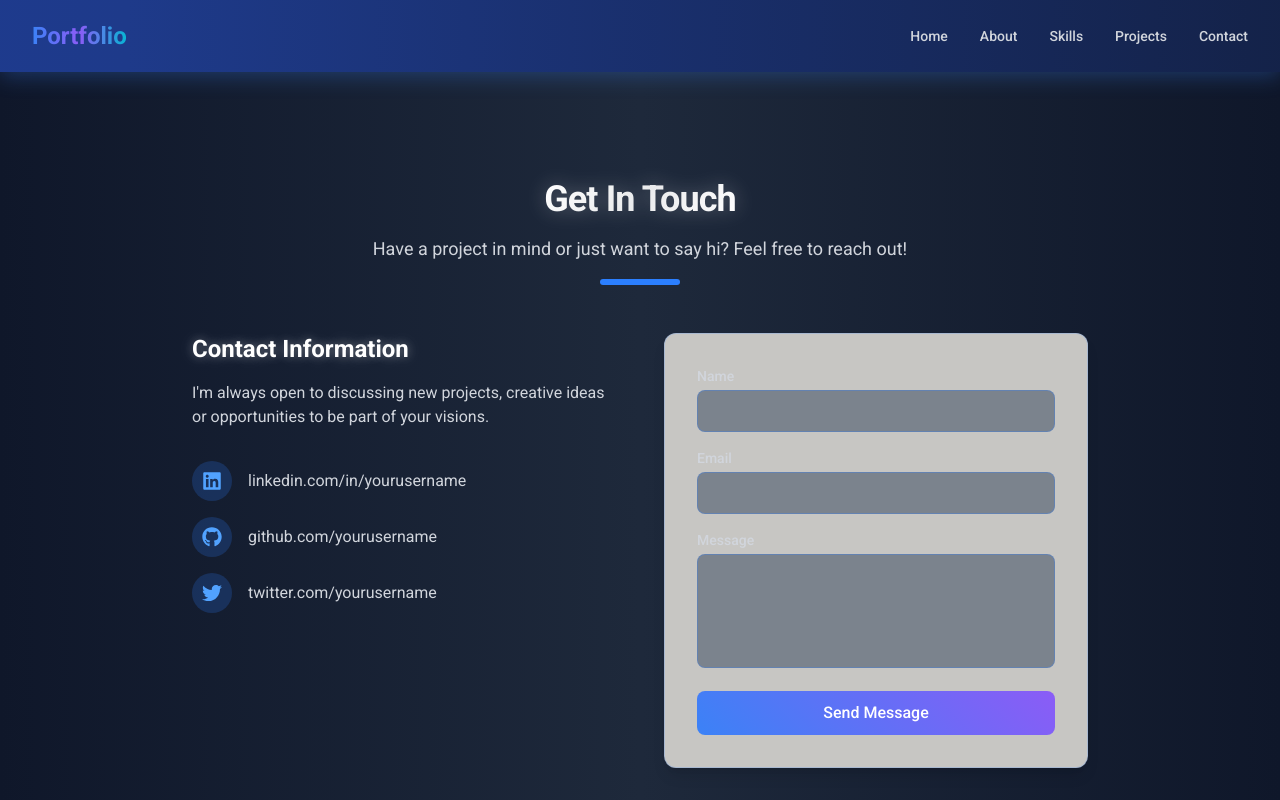
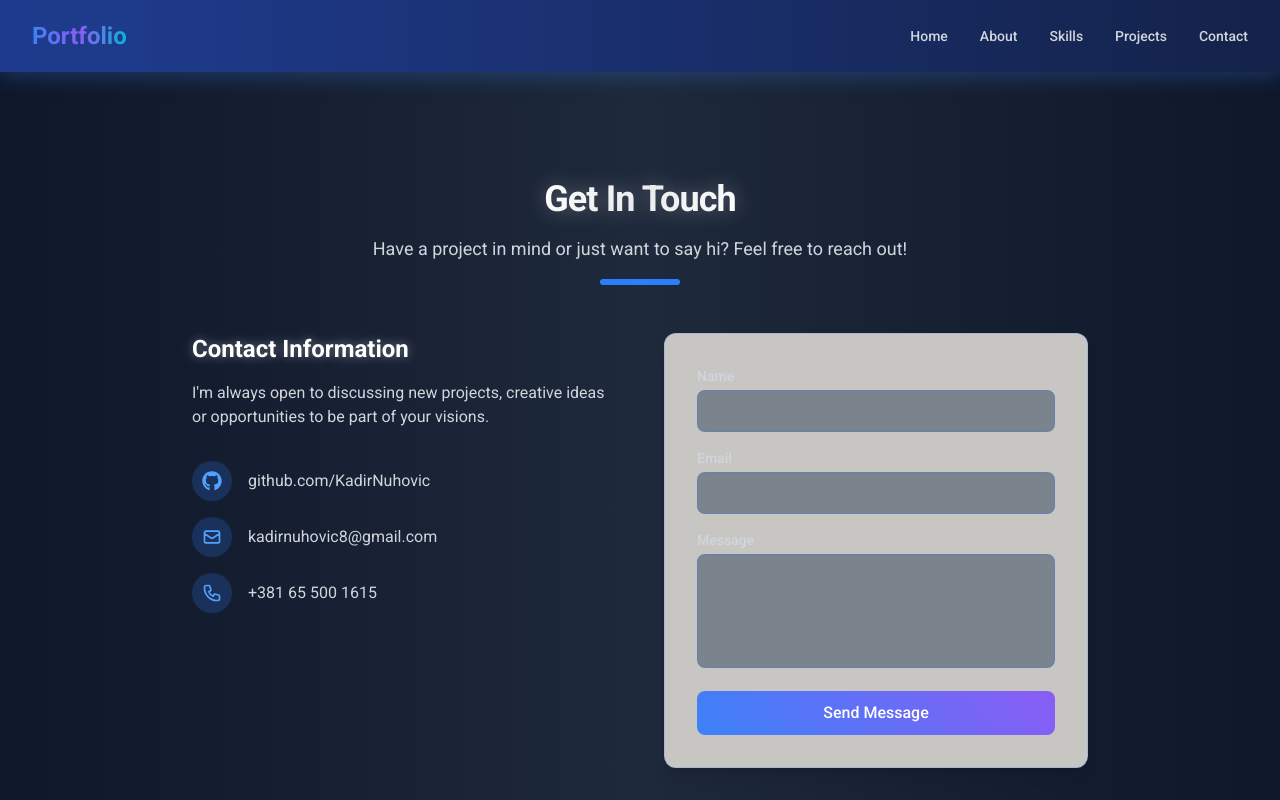
Before and after one commit to KadirNuhovic/Portfolio, a Next.js app: page /contact in a window 1280 px wide. Shown: the top 800 px of the page. Built offline with nearby package versions, Linux system fonts and the light colour scheme.

Commit message:
Nodemailer

```diff
--- a/package.json
+++ b/package.json
@@ -9,9 +9,11 @@
     "lint": "eslint"
   },
   "dependencies": {
+    "@types/nodemailer": "^7.0.11",
     "clsx": "^2.1.1",
     "framer-motion": "^12.36.0",
     "next": "16.1.6",
+    "nodemailer": "^8.0.2",
     "react": "19.2.3",
     "react-dom": "19.2.3",
     "react-icons": "^5.6.0",
--- a/src/app/api/contact/route.ts
+++ b/src/app/api/contact/route.ts
@@ -1,20 +1,54 @@
-import { NextResponse } from 'next/server';
+import { NextRequest, NextResponse } from 'next/server';
+import nodemailer from 'nodemailer';
 
-export async function POST(req: Request) {
+export async function POST(request: NextRequest) {
   try {
-    const body = await req.json();
-    const { name, email, message } = body;
+    const { name, email, message } = await request.json();
 
-    // Here you would typically send an email using a service like Resend, Nodemailer, etc.
-    console.log('Contact form submission:', { name, email, message });
+    // Validate input
+    if (!name || !email || !message) {
+      return NextResponse.json(
+        { error: 'All fields are required' },
+        { status: 400 }
+      );
+    }
+
+    // Create transporter (you'll need to configure this with your email service)
+    const transporter = nodemailer.createTransport({
+      service: 'gmail', // or your email service
+      auth: {
+        user: process.env.EMAIL_USER, // Your email
+        pass: process.env.EMAIL_PASS, // Your app password
+      },
+    });
+
+    // Email to you
+    const mailOptions = {
+      from: process.env.EMAIL_USER,
+      to: 'kadirnuhovic8@gmail.com',
+      subject: `New Contact Form Message from ${name}`,
+      html: `
+        <h3>New Contact Form Submission</h3>
+        <p><strong>Name:</strong> ${name}</p>
+        <p><strong>Email:</strong> ${email}</p>
+        <p><strong>Message:</strong></p>
+        <p>${message}</p>
+        <br>
+        <p>Sent from: ${request.headers.get('origin')}</p>
+      `,
+    };
+
+    // Send email
+    await transporter.sendMail(mailOptions);
 
     return NextResponse.json(
-      { message: 'Message sent successfully!' },
+      { success: 'Message sent successfully!' },
       { status: 200 }
     );
   } catch (error) {
+    console.error('Email sending error:', error);
     return NextResponse.json(
-      { message: 'Failed to send message.' },
+      { error: 'Failed to send message. Please try again later.' },
       { status: 500 }
     );
   }
--- a/src/components/sections/Contact.tsx
+++ b/src/components/sections/Contact.tsx
@@ -15,10 +15,40 @@ export const Contact = () => {
     e.preventDefault();
     setStatus('loading');
 
-    // Simulate API call
-    setTimeout(() => {
-      setStatus('success');
-    }, 1500);
+    try {
+      const form = e.target as HTMLFormElement;
+      const formData = new FormData(form);
+      const name = formData.get('name') as string;
+      const email = formData.get('email') as string;
+      const message = formData.get('message') as string;
+
+      // Basic validation
+      if (!name || !email || !message) {
+        setStatus('error');
+        return;
+      }
+
+      const response = await fetch('/api/contact', {
+        method: 'POST',
+        headers: {
+          'Content-Type': 'application/json',
+        },
+        body: JSON.stringify({ name, email, message }),
+      });
+
+      const data = await response.json();
+
+      if (response.ok) {
+        setStatus('success');
+        form.reset();
+      } else {
+        setStatus('error');
+        console.error('Form submission error:', data.error);
+      }
+    } catch (error) {
+      setStatus('error');
+      console.error('Form submission error:', error);
+    }
   };
 
   return (
@@ -42,21 +72,42 @@ export const Contact = () => {
               <div className="space-y-4">
                 <div className="flex items-center gap-4 text-gray-300">
                   <div className="w-10 h-10 rounded-full bg-blue-500/20 flex items-center justify-center text-blue-400">
-                    <FaLinkedin size={20} />
+                    <FaGithub size={20} />
                   </div>
-                  <span>linkedin.com/in/yourusername</span>
+                  <a
+                    href="https://github.com/KadirNuhovic"
+                    target="_blank"
+                    rel="noopener noreferrer"
+                    className="hover:text-blue-400 transition-colors"
+                  >
+                    github.com/KadirNuhovic
+                  </a>
                 </div>
                 <div className="flex items-center gap-4 text-gray-300">
                   <div className="w-10 h-10 rounded-full bg-blue-500/20 flex items-center justify-center text-blue-400">
-                    <FaGithub size={20} />
+                    <svg className="w-5 h-5" fill="none" stroke="currentColor" viewBox="0 0 24 24">
+                      <path strokeLinecap="round" strokeLinejoin="round" strokeWidth={2} d="M3 8l7.89 5.26a2 2 0 002.22 0L21 8M5 19h14a2 2 0 002-2V7a2 2 0 00-2-2H5a2 2 0 00-2 2v10a2 2 0 002 2z" />
+                    </svg>
                   </div>
-                  <span>github.com/yourusername</span>
+                  <a
+                    href="mailto:kadirnuhovic8@gmail.com"
+                    className="hover:text-blue-400 transition-colors"
+                  >
+                    kadirnuhovic8@gmail.com
+                  </a>
                 </div>
                 <div className="flex items-center gap-4 text-gray-300">
                   <div className="w-10 h-10 rounded-full bg-blue-500/20 flex items-center justify-center text-blue-400">
-                    <FaTwitter size={20} />
+                    <svg className="w-5 h-5" fill="none" stroke="currentColor" viewBox="0 0 24 24">
+                      <path strokeLinecap="round" strokeLinejoin="round" strokeWidth={2} d="M3 5a2 2 0 012-2h3.28a1 1 0 01.948.684l1.498 4.493a1 1 0 01-.502 1.21l-2.257 1.13a11.042 11.042 0 005.516 5.516l1.13-2.257a1 1 0 011.21-.502l4.493 1.498a1 1 0 01.684.949V19a2 2 0 01-2 2h-1C9.716 21 3 14.284 3 6V5z" />
+                    </svg>
                   </div>
-                  <span>twitter.com/yourusername</span>
+                  <a
+                    href="tel:+381655001615"
+                    className="hover:text-blue-400 transition-colors"
+                  >
+                    +381 65 500 1615
+                  </a>
                 </div>
               </div>
             </div>
@@ -70,6 +121,7 @@ export const Contact = () => {
                   <input
                     type="text"
                     id="name"
+                    name="name"
                     required
                     className="w-full px-4 py-2 rounded-lg border border-blue-500/30 bg-slate-700/50 text-white focus:ring-2 focus:ring-blue-500 outline-none transition-all"
                   />
@@ -79,6 +131,7 @@ export const Contact = () => {
                   <input
                     type="email"
                     id="email"
+                    name="email"
                     required
                     className="w-full px-4 py-2 rounded-lg border border-blue-500/30 bg-slate-700/50 text-white focus:ring-2 focus:ring-blue-500 outline-none transition-all"
                   />
@@ -87,6 +140,7 @@ export const Contact = () => {
                   <label htmlFor="message" className="block text-sm font-medium text-gray-300 mb-1">Message</label>
                   <textarea
                     id="message"
+                    name="message"
                     rows={4}
                     required
                     className="w-full px-4 py-2 rounded-lg border border-blue-500/30 bg-slate-700/50 text-white focus:ring-2 focus:ring-blue-500 outline-none transition-all resize-none"
@@ -100,7 +154,10 @@ export const Contact = () => {
                   {status === 'loading' ? 'Sending...' : 'Send Message'}
                 </Button>
                 {status === 'success' && (
-                  <p className="text-green-400 text-center">Message sent successfully!</p>
+                  <p className="text-green-400 text-center">✅ Message sent successfully! I'll get back to you soon.</p>
+                )}
+                {status === 'error' && (
+                  <p className="text-red-400 text-center">❌ Failed to send message. Please try again.</p>
                 )}
               </form>
             </Card>
```
Also changed, not shown: 1 other file (tests, documents, lock files or other folders).
